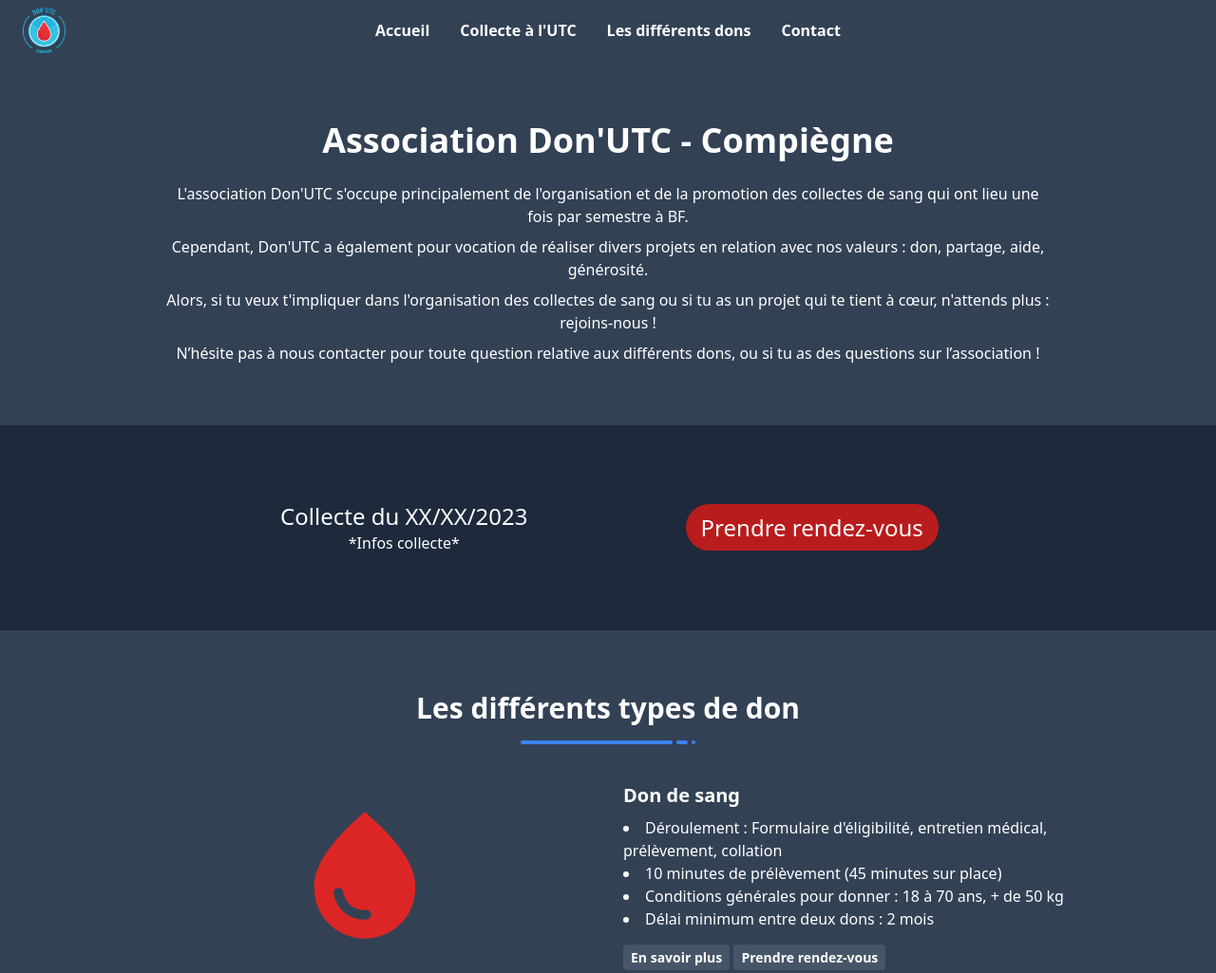
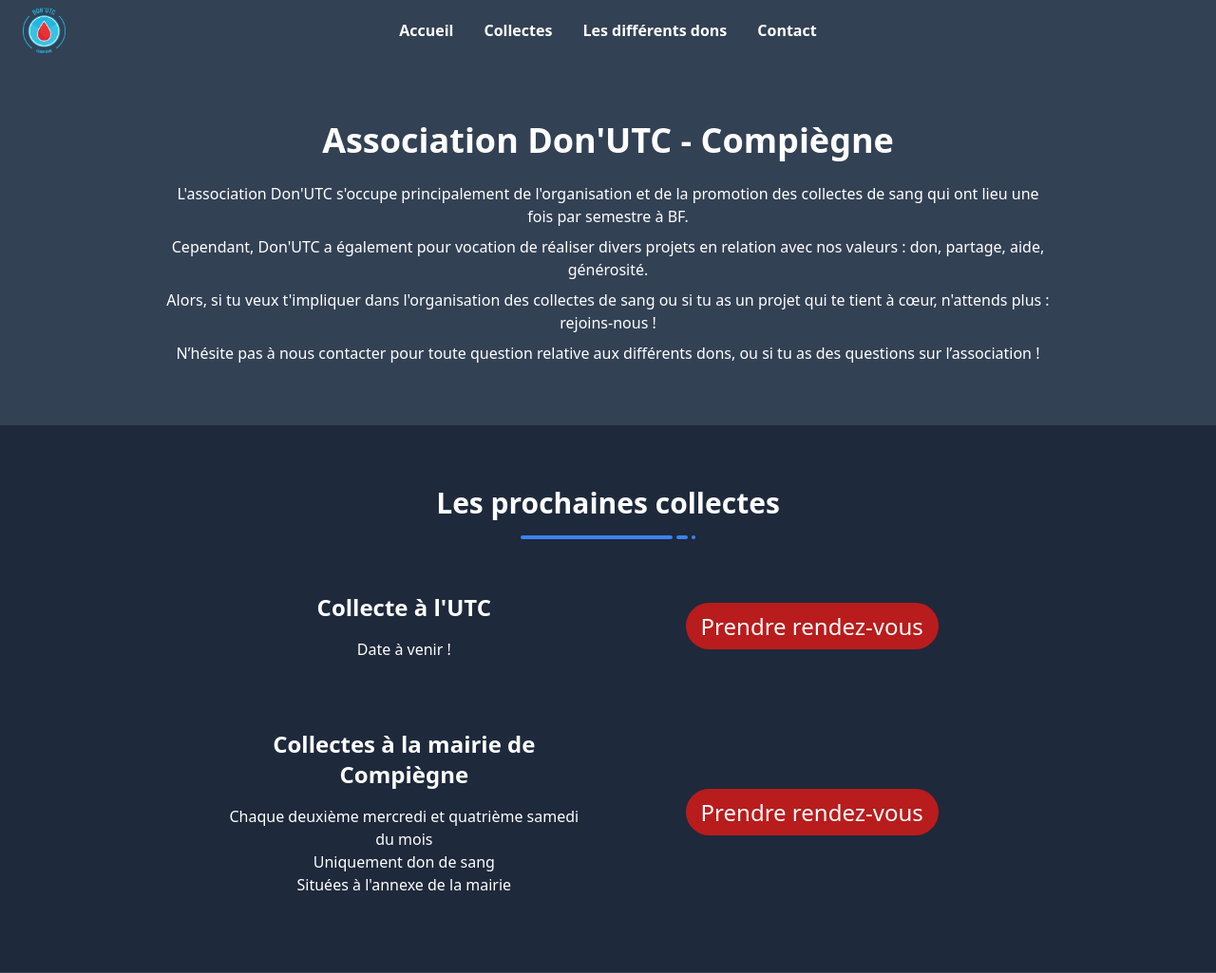
Before and after one commit to MatteoLdx/donutc-website, a plain HTML site: page index.html in a window 1280 px wide. Shown: the top 1025 px of the page at 95% size. Drawn offline with nearby package versions, Linux system fonts and the light colour scheme.

Commit message:
Ajout collectes mairie

```diff
--- a/index.html
+++ b/index.html
@@ -15,8 +15,8 @@
         <div class="container mx-auto px-6 py-4 gap-x-4 flex justify-center items-center text-center">
             <img id="logo" src="img/logo.png" class="absolute left-6 h-12 invisible md:visible">
             <a class="rounded py-1 px-2 font-bold text-xs md:text-base hover:bg-slate-600" href="#accueil">Accueil</a>
-            <a class="rounded py-1 px-2 font-bold text-xs md:text-base hover:bg-slate-600" href="#collecte-utc">Collecte
-                à l'UTC</a>
+            <a class="rounded py-1 px-2 font-bold text-xs md:text-base hover:bg-slate-600"
+                href="#collectes">Collectes</a>
             <a class="rounded py-1 px-2 font-bold text-xs md:text-base hover:bg-slate-600" href="#dons">Les différents
                 dons</a>
             <a class="rounded py-1 px-2 font-bold text-xs md:text-base hover:bg-slate-600" href="#contact">Contact</a>
@@ -49,16 +49,42 @@
         </div>
     </section>
 
-    <section id="collecte-utc" class="py-16 px-5 bg-slate-800">
-        <div class="flex flex-wrap justify-center items-center">
+    <section id="collectes" class="py-16 px-5 bg-slate-800">
+        <h1 class="text-center text-3xl w-full font-semibold">Les prochaines collectes</h1>
+        <div class="mx-auto mt-4 mb-10 flex justify-center">
+            <span class="inline-block h-1 w-40 rounded-full bg-blue-500"></span>
+            <span class="mx-1 inline-block h-1 w-3 rounded-full bg-blue-500"></span>
+            <span class="inline-block h-1 w-1 rounded-full bg-blue-500"></span>
+        </div>
+        <div class="flex flex-wrap justify-center items-center gap-y-10">
             <div class="w-full md:w-1/3 p-4 mx-2 text-center">
-                <h1 class="text-2xl">Collecte du XX/XX/2023</h1>
-                <p>
-                    *Infos collecte*
+                <h1 class="text-2xl font-semibold mb-4">Collecte à l'UTC</h1>
+                <p class="font-light">
+                    Date à venir&nbsp;!
                 </p>
             </div>
             <div class="w-full md:w-1/3 p-4 mx-2 text-center">
                 <a class="rounded-full py-2 px-4 text-md lg:text-2xl bg-red-700 hover:bg-red-800" href="#">
+                    Prendre rendez-vous
+                </a>
+            </div>
+            <div class="w-full md:w-1/3 p-4 mx-2 text-center">
+                <h1 class="text-2xl font-semibold mb-4">Collectes à la mairie de Compiègne</h1>
+                <ul class="list font-light">
+                    <li>
+                        Chaque deuxième mercredi et quatrième samedi du mois
+                    </li>
+                    <li>
+                        Uniquement don de sang
+                    </li>
+                    <li>
+                        Situées à l'annexe de la mairie
+                    </li>
+                </ul>
+            </div>
+            <div class="w-full md:w-1/3 p-4 mx-2 text-center">
+                <a class="rounded-full py-2 px-4 text-md lg:text-2xl bg-red-700 hover:bg-red-800"
+                    href="https://mon-rdv-dondesang.efs.sante.fr/liste/collectes?region=14&lieu=COMPIEGNE">
                     Prendre rendez-vous
                 </a>
             </div>
@@ -67,12 +93,12 @@
 
     <section id="dons" class="py-16 px-5">
         <h1 class="text-center text-3xl w-full font-semibold">Les différents types de don</h1>
-        <div class="mx-auto mt-4 flex justify-center">
+        <div class="mx-auto mt-4 mb-10 flex justify-center">
             <span class="inline-block h-1 w-40 rounded-full bg-blue-500"></span>
             <span class="mx-1 inline-block h-1 w-3 rounded-full bg-blue-500"></span>
             <span class="inline-block h-1 w-1 rounded-full bg-blue-500"></span>
         </div>
-        <div class="grid grid-col-1 md:grid-cols-2 w-full lg:w-4/5 gap-8 items-center justify-center mt-10 mx-auto">
+        <div class="grid grid-col-1 md:grid-cols-2 w-full lg:w-4/5 gap-8 items-center justify-center mx-auto">
             <div class="order-2 md:order-1">
                 <svg class="mx-auto w-20 h-20 lg:w-40 lg:h-40" xmlns="http://www.w3.org/2000/svg"
                     enable-background="new 0 0 24 24" viewBox="0 0 24 24" fill="#DC2626">
@@ -83,7 +109,7 @@
             </div>
             <div class="order-1 md:order-2">
                 <h2 class="text-xl font-semibold">Don de sang</h2>
-                <ul class="list-disc list-inside mb-4 mt-2">
+                <ul class="list-disc list-inside mb-4 mt-2 font-light">
                     <li>
                         Déroulement&nbsp;: Formulaire d'éligibilité, entretien médical, prélèvement, collation
                     </li>
@@ -107,7 +133,7 @@
             </div>
             <div class="order-3 md:order-4">
                 <h2 class="text-xl font-semibold">Don de plasma</h2>
-                <ul class="list-disc list-inside mb-4 mt-2">
+                <ul class="list-disc list-inside mb-4 mt-2 font-light">
                     <li>
                         Déroulement&nbsp;: Formulaire d'éligibilité, entretien médical, prélèvement, collation
                     </li>
@@ -135,7 +161,7 @@
             </div>
             <div class="order-5 md:order-6">
                 <h2 class="text-xl font-semibold">Don de plaquettes</h2>
-                <ul class="list-disc list-inside mb-4 mt-2">
+                <ul class="list-disc list-inside mb-4 mt-2 font-light">
                     <li>
                         Déroulement&nbsp;: Formulaire d'éligibilité, entretien médical, prélèvement, collation
                     </li>
@@ -182,7 +208,7 @@
             </div>
             <div class="order-7 md:order-8">
                 <h2 class="text-xl font-semibold">Don de moelle osseuse</h2>
-                <ul class="list-disc list-inside mb-4 mt-2">
+                <ul class="list-disc list-inside mb-4 mt-2 font-light">
                     <li>
                         Inscription sur un registre de donneur après avoir établi sa "carte d'identité biologique" (par
                         un test salivaire ou une prise de sang, au choix)
@@ -192,8 +218,8 @@
                         mois après le contact
                     </li>
                     <li>
-                        Deux modes de prélèvement&nbsp;: prise de sang (1 à 2 prélèvements de 4 heures, utilisé dans 80
-                        % des cas) ou prélèvement dans les os du bassin (sous anesthésie générale, 48h
+                        Deux modes de prélèvement&nbsp;: prise de sang (1 à 2 prélèvements de 4 heures, utilisé dans
+                        80&nbsp;% des cas) ou prélèvement dans les os du bassin (sous anesthésie générale, 48h
                         d'hospitalisation)
                     </li>
                     <li>
```
